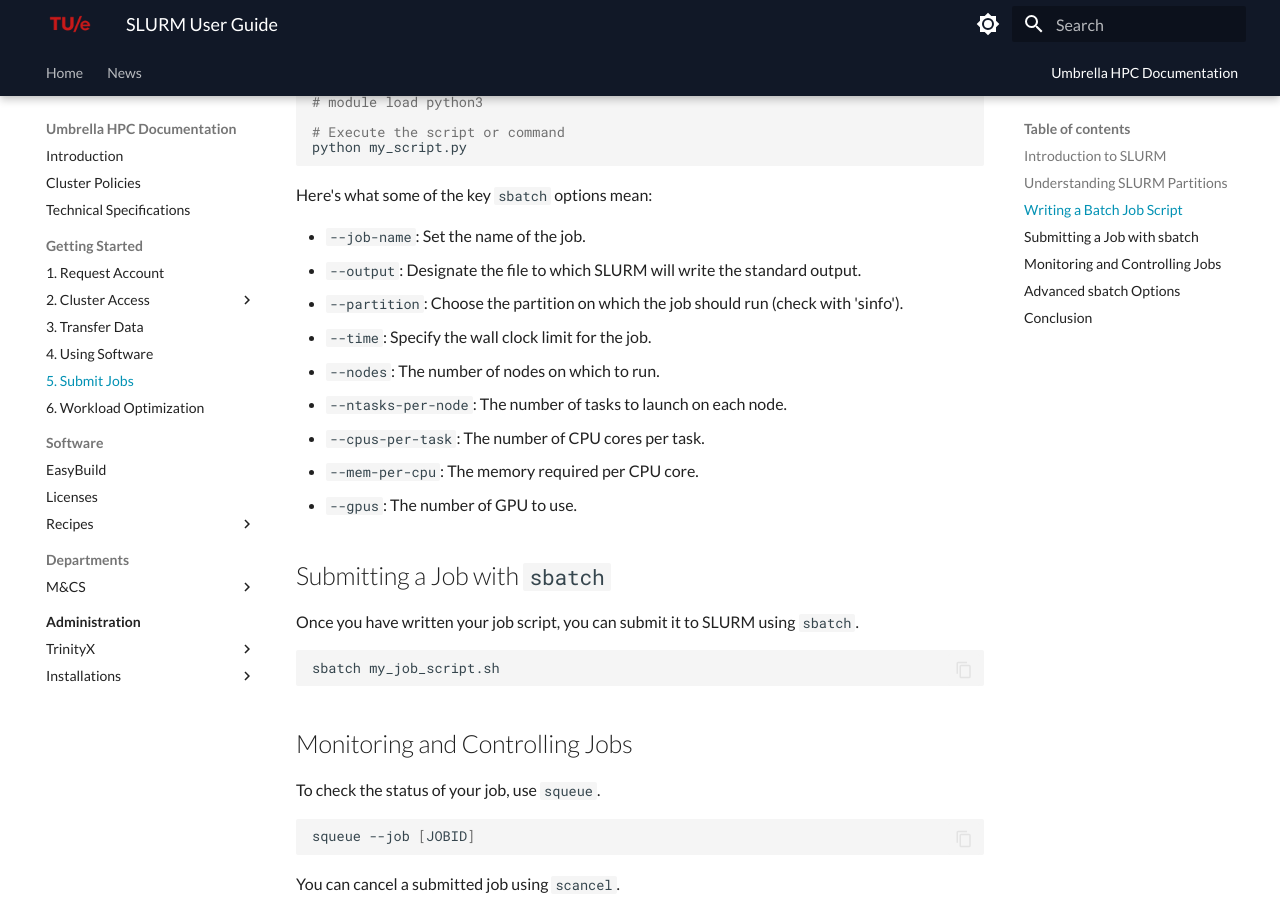
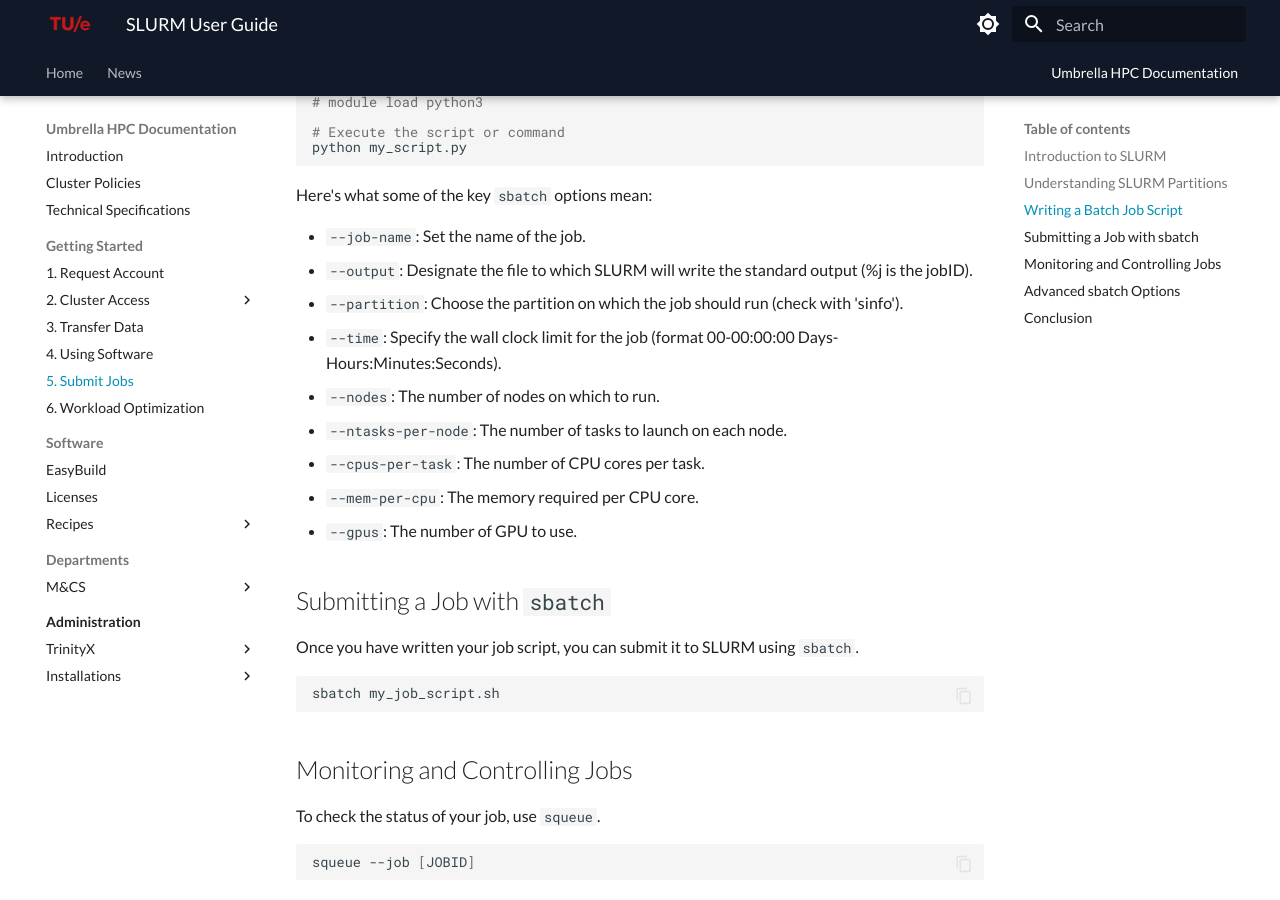
Before and after one commit to gferhpc/supercomputing.tue.nl, an MkDocs documentation site: the page built from pages/documentation/steps/jobs/index.md, in a window 1280 px wide and 900 px high, scrolled down 1383 px. Built offline with MkDocs 1.6.1 and Material for MkDocs 9.7.7, drawn with Linux system fonts in a browser that asks for light colours.

Commit message:
Update index.md

```diff
--- a/pages/documentation/steps/jobs/index.md
+++ b/pages/documentation/steps/jobs/index.md
@@ -65,9 +65,9 @@ python my_script.py
 Here's what some of the key `sbatch` options mean:
 
 - `--job-name`: Set the name of the job.
-- `--output`: Designate the file to which SLURM will write the standard output.
+- `--output`: Designate the file to which SLURM will write the standard output (%j is the jobID).
 - `--partition`: Choose the partition on which the job should run (check with 'sinfo').
-- `--time`: Specify the wall clock limit for the job.
+- `--time`: Specify the wall clock limit for the job (format 00-00:00:00 Days-Hours:Minutes:Seconds).
 - `--nodes`: The number of nodes on which to run.
 - `--ntasks-per-node`: The number of tasks to launch on each node.
 - `--cpus-per-task`: The number of CPU cores per task.
```
